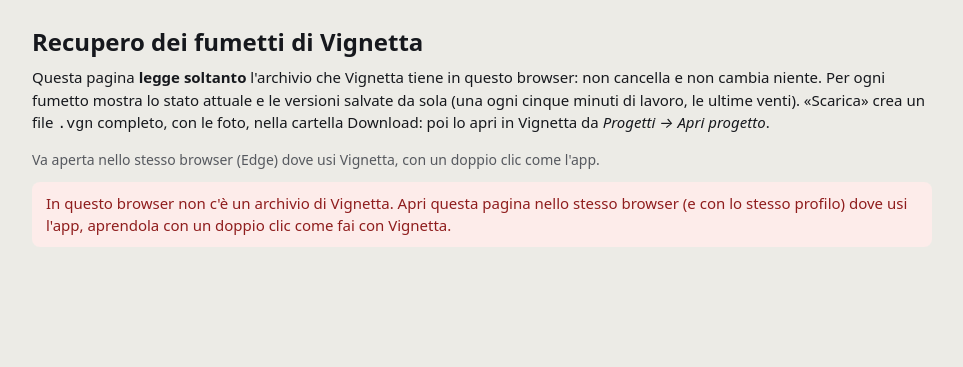
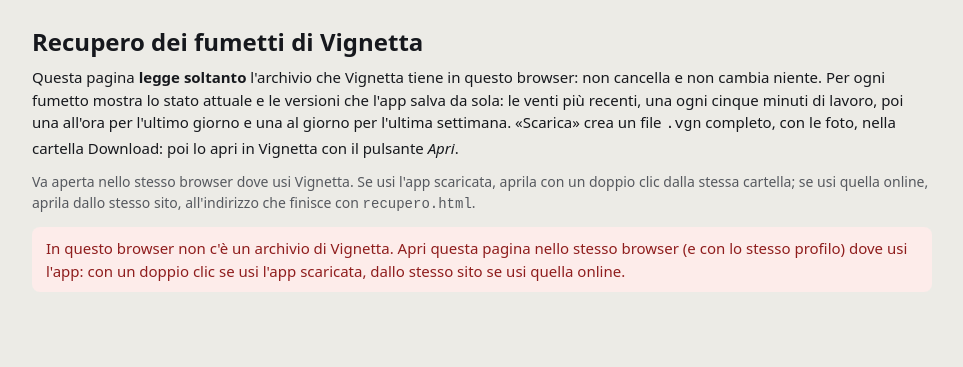
Before and after one commit to raefsky/vignetta, a plain HTML site: page recupero.html in a window 1280 px wide. Shown: the whole page, without its empty margins (158-1121 px from the left). Drawn offline with Linux system fonts and the light colour scheme.

Commit message:
Strumento di recupero: testi aggiornati

```diff
--- a/recupero.html
+++ b/recupero.html
@@ -29,9 +29,11 @@
 <main>
   <h1>Recupero dei fumetti di Vignetta</h1>
   <p>Questa pagina <strong>legge soltanto</strong> l'archivio che Vignetta tiene in questo browser: non cancella e non cambia niente.
-     Per ogni fumetto mostra lo stato attuale e le versioni salvate da sola (una ogni cinque minuti di lavoro, le ultime venti).
-     «Scarica» crea un file <code>.vgn</code> completo, con le foto, nella cartella Download: poi lo apri in Vignetta da <em>Progetti → Apri progetto</em>.</p>
-  <p class="nota">Va aperta nello stesso browser (Edge) dove usi Vignetta, con un doppio clic come l'app.</p>
+     Per ogni fumetto mostra lo stato attuale e le versioni che l'app salva da sola: le venti più recenti, una ogni cinque minuti di lavoro,
+     poi una all'ora per l'ultimo giorno e una al giorno per l'ultima settimana.
+     «Scarica» crea un file <code>.vgn</code> completo, con le foto, nella cartella Download: poi lo apri in Vignetta con il pulsante <em>Apri</em>.</p>
+  <p class="nota">Va aperta nello stesso browser dove usi Vignetta. Se usi l'app scaricata, aprila con un doppio clic dalla stessa cartella;
+     se usi quella online, aprila dallo stesso sito, all'indirizzo che finisce con <code>recupero.html</code>.</p>
   <div id="esito"><p>Lettura dell'archivio…</p></div>
 </main>
 <script>
@@ -163,7 +165,7 @@
     try {
       const db = await apriArchivio();
       if (!db || !db.objectStoreNames.contains('progetti')) {
-        esito.innerHTML = '<p class="errore">In questo browser non c\'è un archivio di Vignetta. Apri questa pagina nello stesso browser (e con lo stesso profilo) dove usi l\'app, aprendola con un doppio clic come fai con Vignetta.</p>';
+        esito.innerHTML = '<p class="errore">In questo browser non c\'è un archivio di Vignetta. Apri questa pagina nello stesso browser (e con lo stesso profilo) dove usi l\'app: con un doppio clic se usi l\'app scaricata, dallo stesso sito se usi quella online.</p>';
         return;
       }
       const progetti = (await tutti(db, 'progetti')).sort((a, b) => (b.modificato || '').localeCompare(a.modificato || ''));
```
